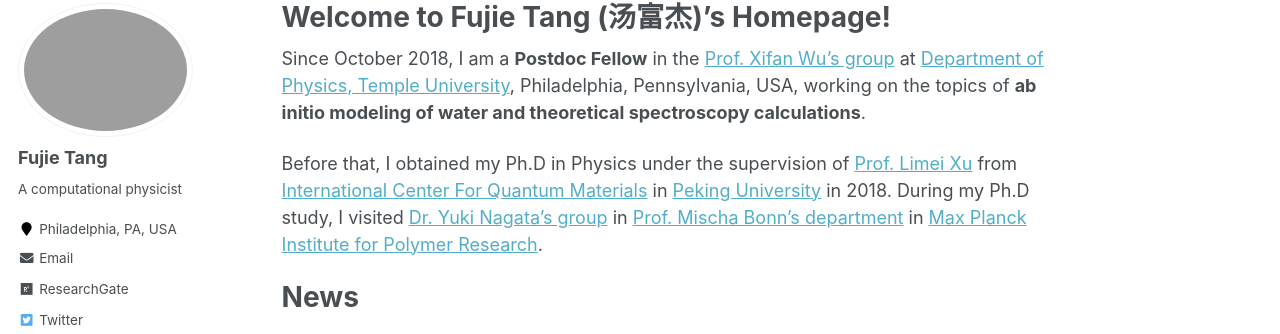
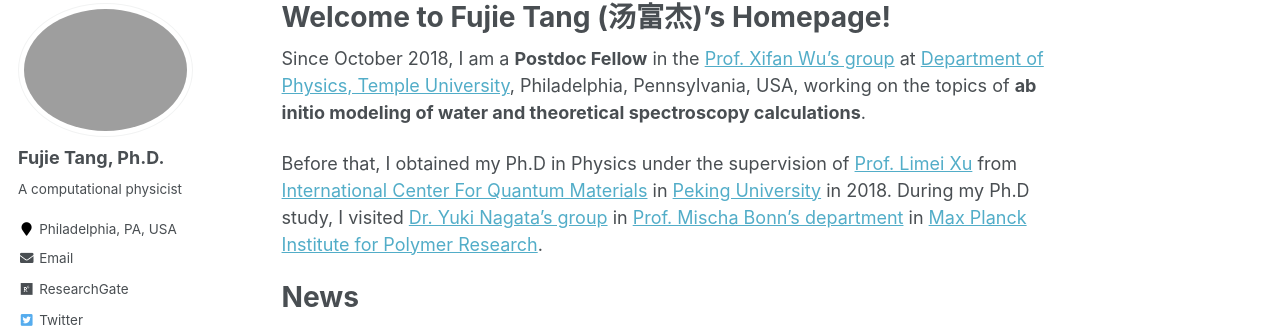
Before and after one commit to fujiepku/fujiepku.github.io, a Jekyll site: the page built from _pages/about.md, in a window 1280 px wide. Shown: the part 115-449 px from the top of the page. Built offline with Jekyll 4.4.1, drawn with Linux system fonts in a browser that asks for light colours; some web fonts are replaced.

```diff
--- a/_config.yml
+++ b/_config.yml
@@ -80,7 +80,7 @@ analytics:
 
 # Site Author
 author:
-  name             : "Fujie Tang"
+  name             : "Fujie Tang, Ph.D."
   avatar           : "profile.png"
   bio              : "A computational physicist"
   location         : "Philadelphia, PA, USA"
```
